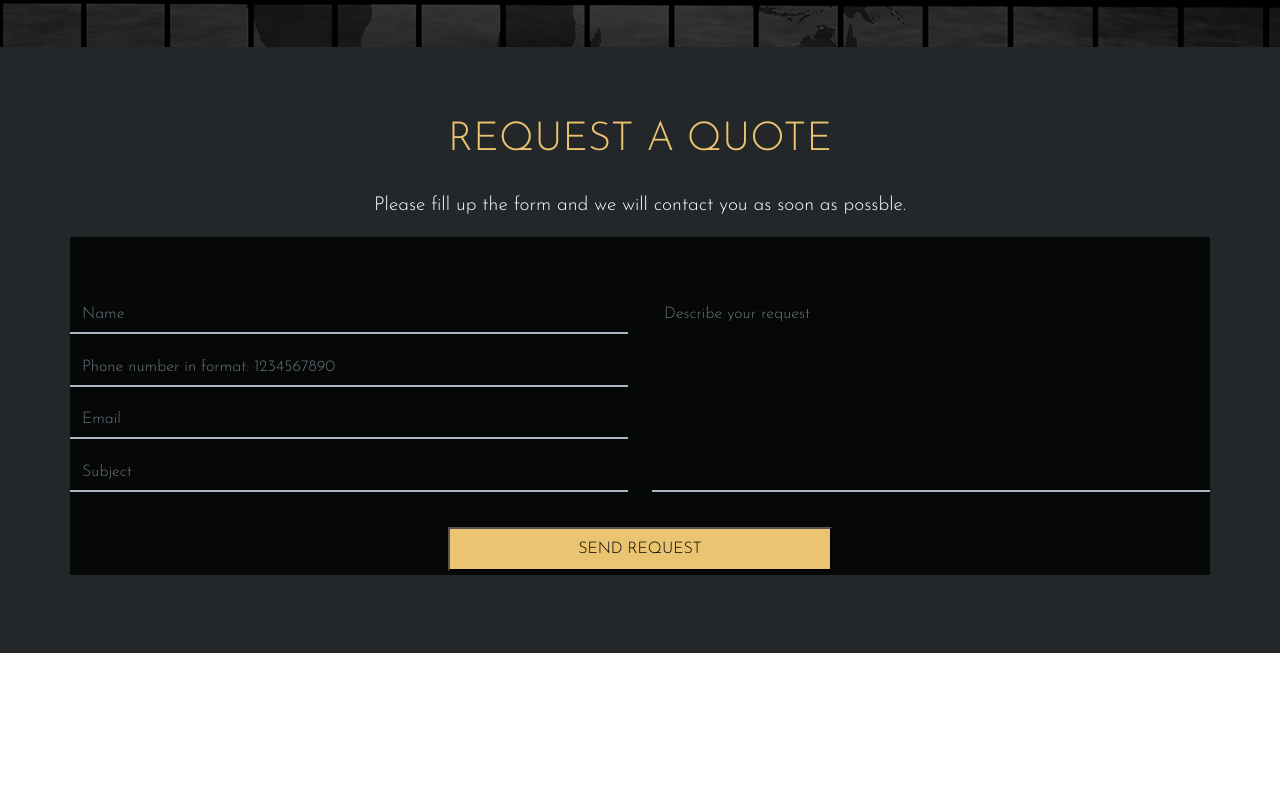
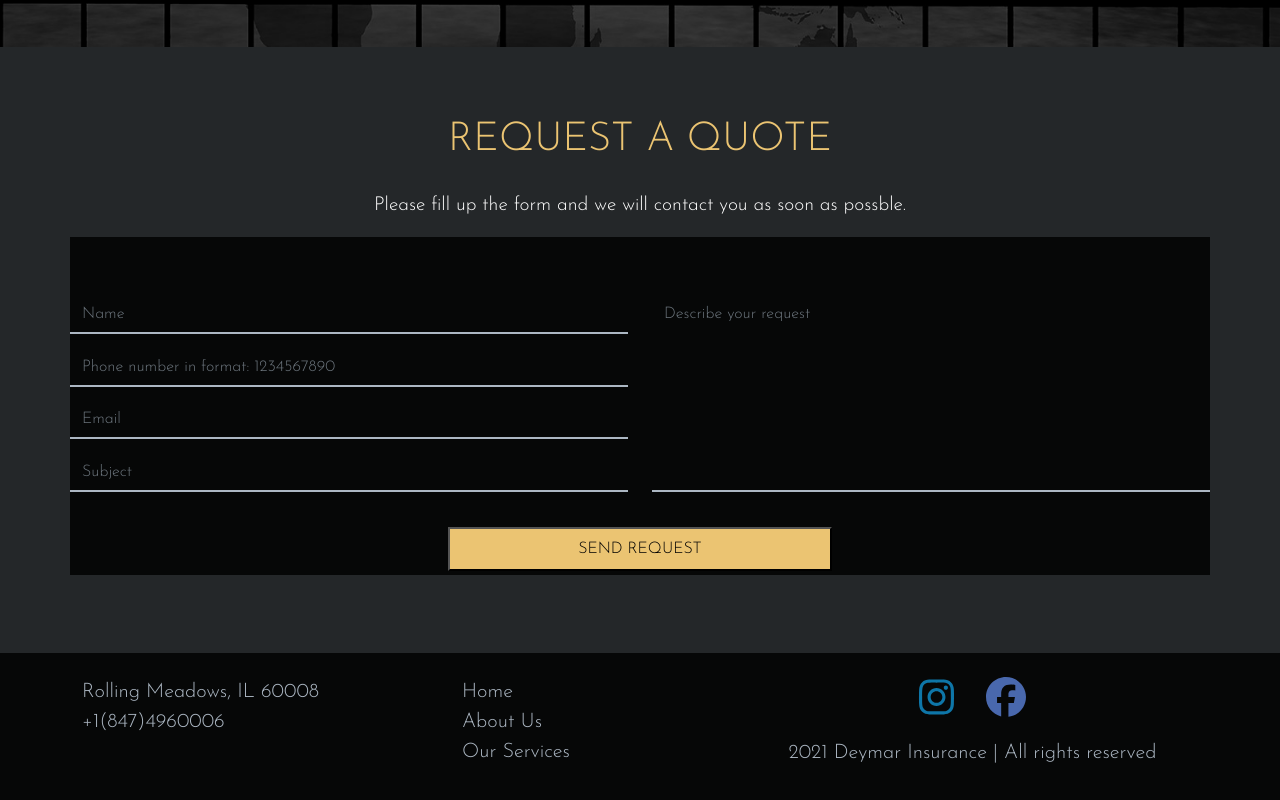
Before and after one commit to Deymar-Insurance/insurance, a React (Create React App) app: page / in a window 1280 px wide. Shown: the part 2441-3241 px from the top of the page. Before the commit the page ends 3094 px from the top, so only its background shows below. Built offline with nearby package versions, Linux system fonts and the light colour scheme.

Commit message:
commit to 'contacts'

```diff
--- a/package.json
+++ b/package.json
@@ -16,6 +16,7 @@
     "react-hook-form": "^7.25.3",
     "react-responsive-carousel": "^3.2.22",
     "react-scripts": "4.0.3",
+    "react-scroll": "^1.8.4",
     "web-vitals": "^1.1.2"
   },
   "scripts": {
--- a/src/App.css
+++ b/src/App.css
@@ -326,7 +326,7 @@ nav ul li {
   top: -0.7rem;
   width: 0;
   height: 0.2rem;
-  background: var(--primary-gold2);
+  background: var(--primary-gold);
   display: inline-block;
 }
 
@@ -394,3 +394,47 @@ textarea.form-control {
     padding: 0 0.8rem;
   }
 }
+
+/**********Footer******/
+
+.footer {
+  background: var(--primary-black);
+  color: var(--primary-med-grey);
+  padding: 1.5rem;
+  font-size: 1.25rem;
+}
+
+.footer a {
+  color: var(--primary-med-grey);
+  text-decoration: none;
+}
+
+.footer a:hover {
+  color: var(--primary-orange);
+  text-decoration: none;
+  cursor: pointer;
+}
+
+.footer p {
+  margin-bottom: 0;
+}
+
+a.instagram {
+  color: #0e76a8 !important;
+  margin: 10px;
+}
+
+a.facebook {
+  color: #4968ad !important;
+  margin: 10px;
+}
+
+a.social {
+  margin: 0 1rem;
+  transition: transform 250ms;
+  display: inline-block;
+}
+
+a.social:hover {
+  transform: translateY(-4px);
+}
--- a/src/App.js
+++ b/src/App.js
@@ -6,7 +6,7 @@ import AboutUs from './components/AboutUs';
 import Services from './components/Services';
 import Testimonials from './components/Testimonials';
 import Contacts from './components/Contacts';
-
+import Footer from './components/Footer';
 function App() {
   return (
     <>
@@ -16,6 +16,7 @@ function App() {
       <Services />
       <Testimonials />
       <Contacts />
+      <Footer />
     </>
   );
 }
--- /dev/null
+++ b/src/components/Footer.js
@@ -0,0 +1,86 @@
+import React from 'react';
+import { FontAwesomeIcon } from '@fortawesome/react-fontawesome';
+import {
+  faInstagram,
+  faFacebook,
+} from '@fortawesome/free-brands-svg-icons';
+import { Link } from 'react-scroll';
+
+/* eslint-disable */
+
+const Footer = () => {
+  return (
+    <div className='footer'>
+      <div className='container'>
+        <div className='row'>
+          <div className='col-lg-4 col-md-6 col-sm-6'>
+            <div className='d-flex'>
+              <p>Rolling Meadows, IL 60008</p>
+            </div>
+            <div className='d-flex'>
+              <a href='tel:847-496-0006'>+1(847)4960006</a>
+            </div>
+          </div>
+          <div className='col-lg-3 col-md-2 col-sm-6'>
+            <div className='row'>
+              <div className='col'>
+                <Link
+                  smooth={true}
+                  to='home'
+                  offset={-70}
+                  className='footer-nav'
+                >
+                  Home
+                </Link>
+                <br />
+                <Link
+                  smooth={true}
+                  to='about'
+                  offset={-70}
+                  className='footer-nav'
+                >
+                  About Us
+                </Link>
+                <br />
+                <Link
+                  smooth={true}
+                  to='services'
+                  offset={-70}
+                  className='footer-nav'
+                >
+                  Our Services
+                </Link>
+              </div>
+            </div>
+          </div>
+          <div className='col-lg-5 col-md-2 col-sm-6 align-items-center'>
+            <div className='d-flex justify-content-center'>
+              <a
+                href='https://www.instagram.com/deymar.insurance/?hl=en'
+                className='instagram social'
+                target='_blank'
+                rel='noreferrer'
+              >
+                <FontAwesomeIcon icon={faInstagram} size='2x' />
+              </a>
+              <a
+                href='https://www.facebook.com/DeymarInsurance/'
+                className='facebook social'
+                target='_blank'
+                rel='noreferrer'
+              >
+                <FontAwesomeIcon icon={faFacebook} size='2x' />
+              </a>
+            </div>
+            <p className='py-3 text-center'>
+              {new Date().getFullYear()}&nbsp;Deymar Insurance | All
+              rights reserved
+            </p>
+          </div>
+        </div>
+      </div>
+    </div>
+  );
+};
+
+export default Footer;
```
Also changed, not shown: src/images/IMG_7002.JPG, 1 other file (tests, documents, lock files or other folders).
